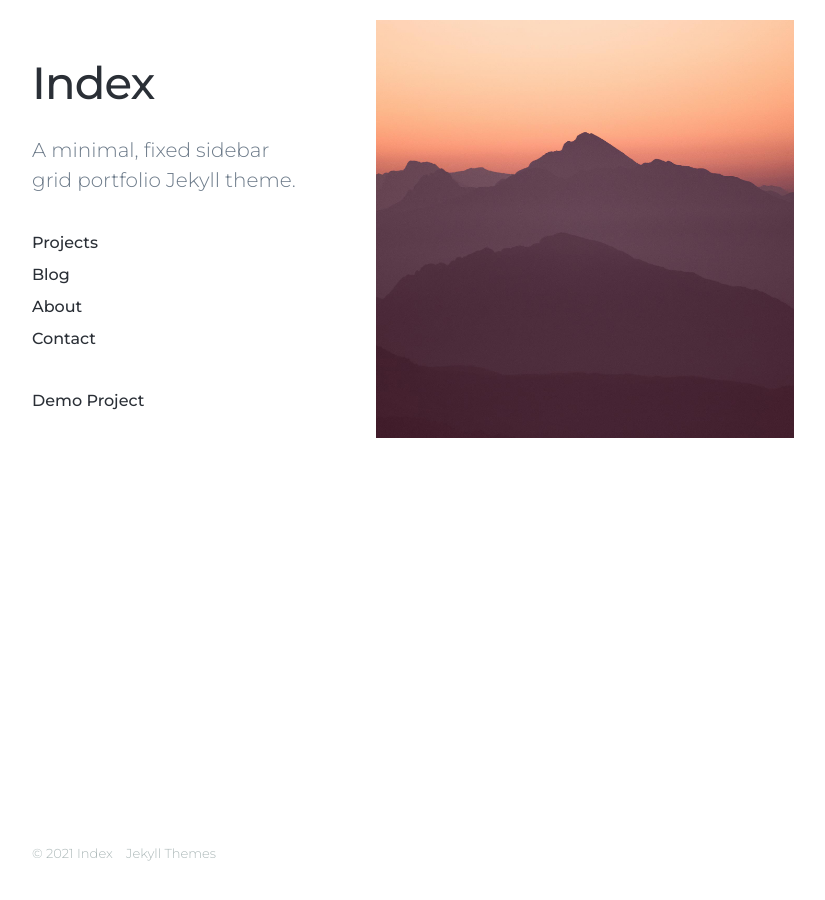
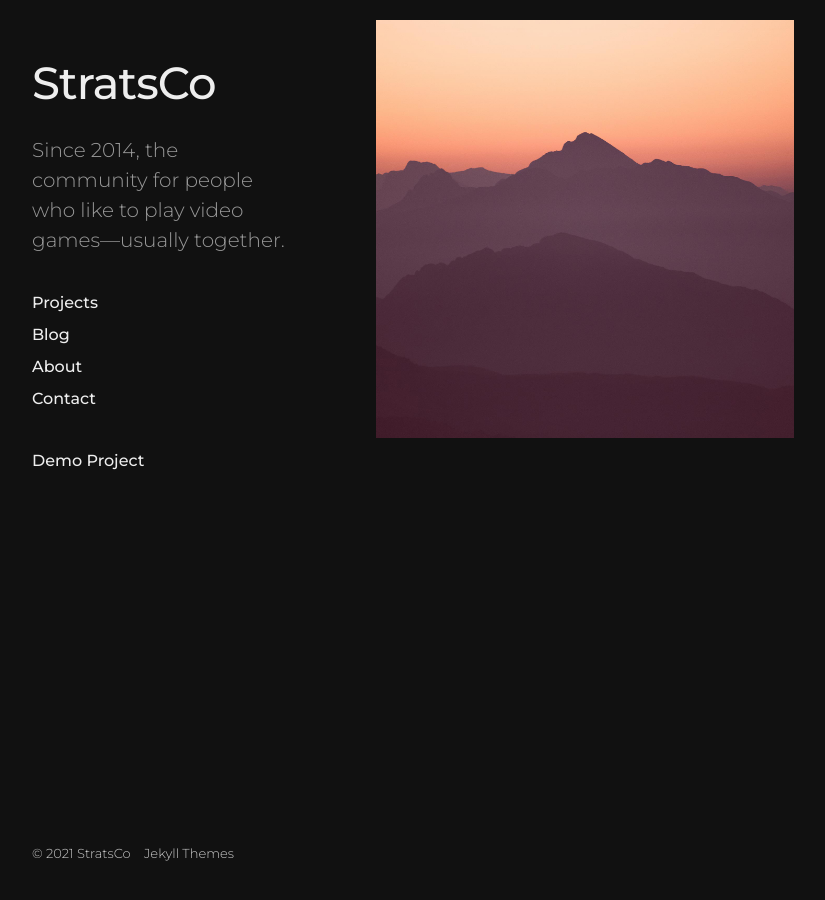
Before and after one commit to stratsco/strats.co, a Jekyll site: the page built from index.html, in a window 1280 px wide. Shown: the whole page, without its empty margins (28-853 px from the left). Built offline with Jekyll 4.4.1, drawn with Linux system fonts in a browser that asks for light colours; nearby versions of some CDN libraries; part of the change alters nothing that is shown.

Commit message:
Colors on brand

```diff
--- a/_data/settings.yml
+++ b/_data/settings.yml
@@ -1,6 +1,6 @@
 basic_settings:
-  site_title: Index
-  site_tagline: A minimal, fixed sidebar grid portfolio Jekyll theme.
+  site_title: StratsCo
+  site_tagline: Since 2014, the community for people who like to play video games&mdash;usually together.
   favicon_image: /images/favicon.png
 
 header_settings:
@@ -57,17 +57,17 @@ social_settings:
   linkedin_url: ''
 
 color_settings:
-  background_color: '#ffffff'
-  background_alt_color: '#F5F7FA'
-  text_dark_color: '#2A2F36'
-  text_medium_color: '#6C7A89'
-  text_light_color: '#ABB7B7'
-  accent_color: '#0C5DF2'
-  border_color: '#dddddd'
-  overlay_background_color: '#0C5DF2'
-  overlay_text_color: '#ffffff'
-  overlay_accent_color: '#2A2F36'
-  error_color: '#D64541'
+  background_color: '#111'
+  background_alt_color: '#222'
+  text_dark_color: '#eee'
+  text_medium_color: '#999'
+  text_light_color: '#ccc'
+  accent_color: '#3c9'
+  border_color: '#000'
+  overlay_background_color: '#000'
+  overlay_text_color: '#eee'
+  overlay_accent_color: '#3c9'
+  error_color: '#c00'
 
 font_settings:
   font_embed: '<link href="https://fonts.googleapis.com/css?family=Montserrat:300,500" rel="stylesheet">'
```
Also changed, not shown: Gemfile.lock (added).
